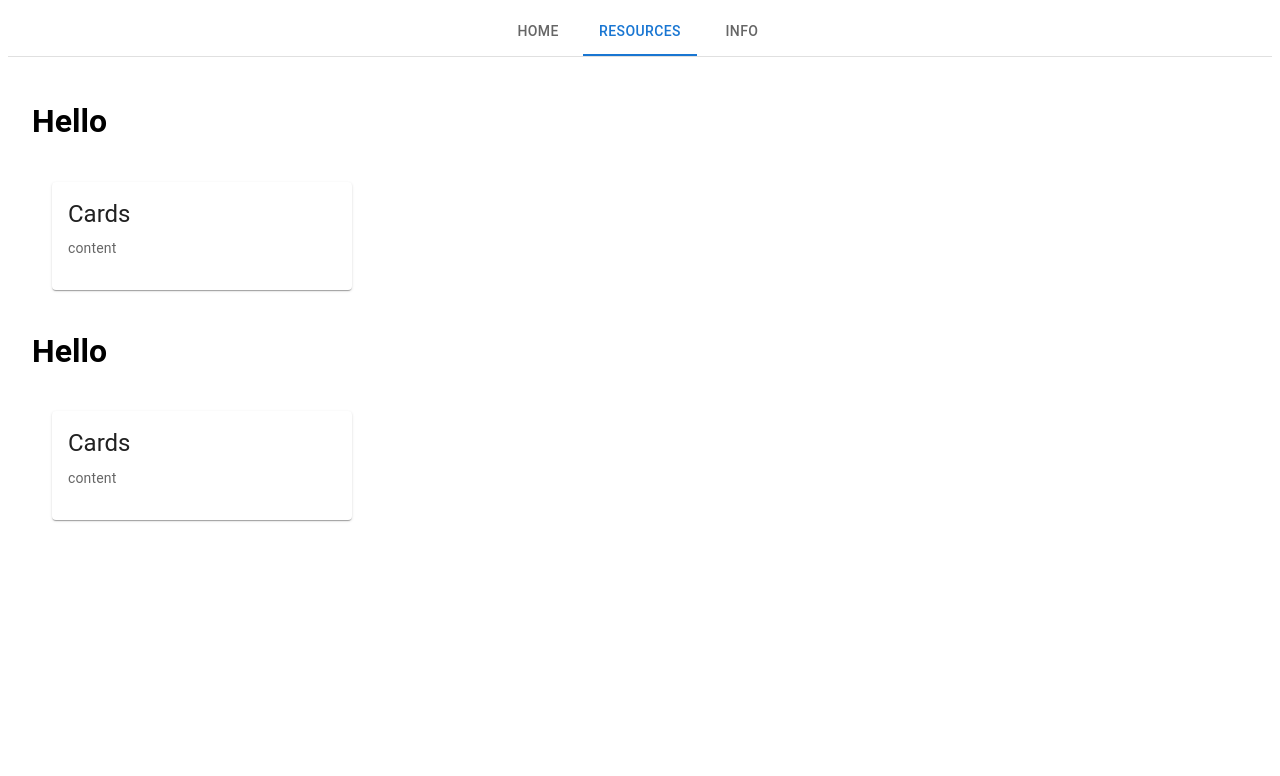
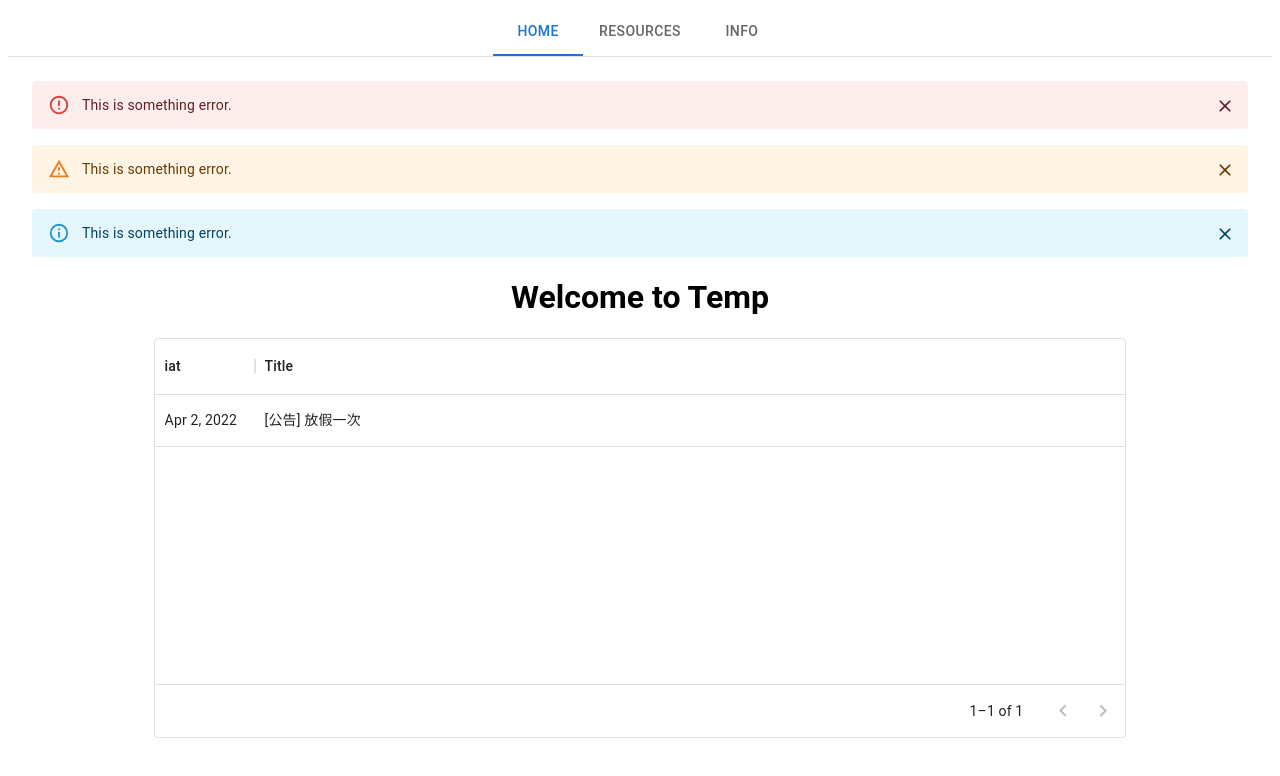
Before and after one commit to Mirumodapon/__COURSE-PAGE__nptucai-web-111, a React (Create React App) app: page / in a window 1280 px wide. Shown: the top 776 px of the page. Built offline with nearby package versions, Linux system fonts and the light colour scheme.

Commit message:
add announcement

```diff
--- a/package.json
+++ b/package.json
@@ -7,6 +7,7 @@
     "@emotion/styled": "^11.8.1",
     "@mui/lab": "^5.0.0-alpha.75",
     "@mui/material": "^5.5.3",
+    "@mui/x-data-grid": "^5.7.0",
     "@testing-library/jest-dom": "^5.14.1",
     "@testing-library/react": "^12.0.0",
     "@testing-library/user-event": "^13.2.1",
--- a/public/home.json
+++ b/public/home.json
@@ -14,5 +14,12 @@
       "content": "This is something error.",
       "description": ""
     }
+  ],
+  "announce": [
+    {
+      "title": "[公告] 放假一次",
+      "content": "因連假，故放假一次",
+      "iat": "Apr 2, 2022"
+    }
   ]
 }
--- a/src/App.jsx
+++ b/src/App.jsx
@@ -12,7 +12,7 @@ import Info from './Info';
 import './index.css';
 
 export default function App() {
-  const [value, setValue] = React.useState('Resources');
+  const [value, setValue] = React.useState('Home');
 
   const handleChange = (event, newValue) => {
     setValue(newValue);
--- a/src/Home.jsx
+++ b/src/Home.jsx
@@ -2,17 +2,34 @@ import React, { useState, useEffect } from 'react';
 import Alert from '@mui/material/Alert';
 import Stack from '@mui/material/Stack';
 import Box from '@mui/material/Box';
+import { DataGrid } from '@mui/x-data-grid';
+
+import Popup from './Popup';
 
 export default function Home() {
   const [name, setName] = useState(0);
   const [alert, setAlert] = useState([]);
+  const [announce, setAnnounce] = useState([]);
+  const [popup, setPopup] = useState(false);
+  const [popupContent, setPopupContent] = useState(null);
+
+  const column = [
+    { field: 'iat', headerName: 'iat', width: '100' },
+    { field: 'title', headerName: 'Title', flex: '1' }
+  ];
+
+  const rowOnClick = ({ row }) => {
+    setPopupContent(row);
+    setPopup(true);
+  };
 
   useEffect(function () {
     fetch('/home.json')
       .then((x) => x.json())
-      .then(({ name, alert }) => {
+      .then(({ name, alert, announce }) => {
         setName(name);
         setAlert(alert);
+        setAnnounce(announce.map((x, i) => ({ id: i, ...x })));
       });
   }, []);
 
@@ -32,6 +49,17 @@ export default function Home() {
       <Box sx={{ textAlign: 'center' }}>
         <h1 className="center">Welcome to {name}</h1>
       </Box>
+      <Box sx={{ height: 400, width: '80%', margin: 'auto' }}>
+        <Box sx={{ height: 400 }}>
+          <DataGrid
+            onRowClick={rowOnClick}
+            rows={announce}
+            columns={column}
+            rowsPerPageOptions={[10, 15, 20]}
+          />
+        </Box>
+      </Box>
+      <Popup open={popup} {...popupContent} handleClose={(_) => setPopup(false)}></Popup>
     </>
   );
 }
--- /dev/null
+++ b/src/Popup.jsx
@@ -0,0 +1,45 @@
+import React, { useRef, useEffect } from 'react';
+import Button from '@mui/material/Button';
+import Dialog from '@mui/material/Dialog';
+import DialogActions from '@mui/material/DialogActions';
+import DialogContent from '@mui/material/DialogContent';
+import DialogContentText from '@mui/material/DialogContentText';
+import DialogTitle from '@mui/material/DialogTitle';
+
+export default function ScrollDialog({ open, handleClose, content, title }) {
+  const descriptionElementRef = useRef(null);
+  useEffect(() => {
+    if (open) {
+      const { current: descriptionElement } = descriptionElementRef;
+      if (descriptionElement !== null) {
+        descriptionElement.focus();
+      }
+    }
+  }, [open]);
+
+  return (
+    <div>
+      <Dialog
+        open={open}
+        onClose={handleClose}
+        scroll="paper"
+        aria-labelledby="scroll-dialog-title"
+        aria-describedby="scroll-dialog-description"
+      >
+        <DialogTitle id="scroll-dialog-title">{title}</DialogTitle>
+        <DialogContent dividers={true}>
+          <DialogContentText
+            id="scroll-dialog-description"
+            ref={descriptionElementRef}
+            tabIndex={-1}
+          >
+            {content}
+          </DialogContentText>
+        </DialogContent>
+        <DialogActions>
+          <Button onClick={handleClose}>OK</Button>
+        </DialogActions>
+      </Dialog>
+    </div>
+  );
+}
```
Also changed, not shown: 1 other file (tests, documents, lock files or other folders).
